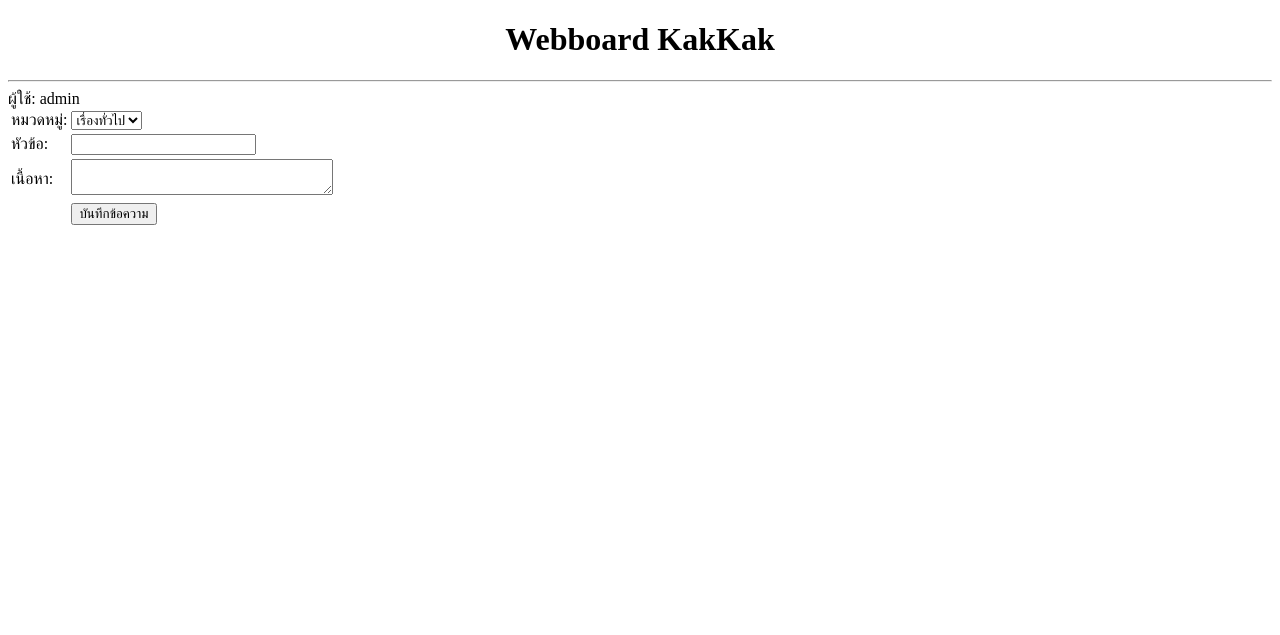
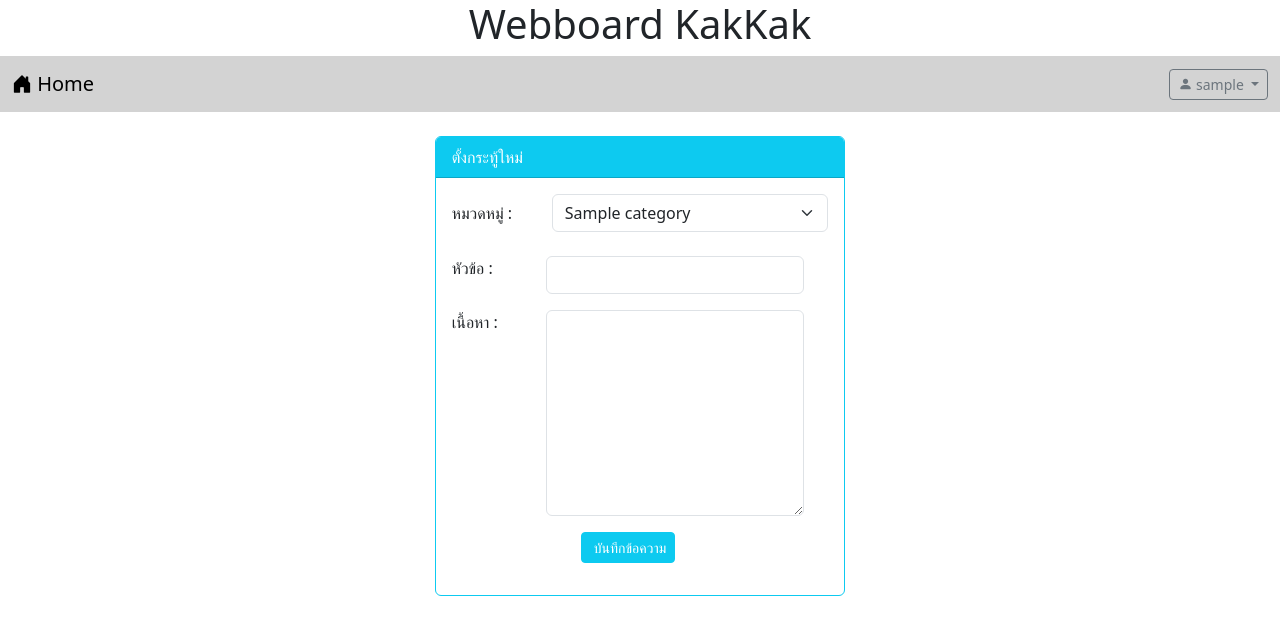
Before and after one commit to Kanonphatchada/WEBAPP, a PHP site: page /newpost.php in a window 1280 px wide. Shown: the top 635 px of the page. Run offline with PHP 8.4, Linux system fonts and the light colour scheme; the visitor is signed in with stand-in values (Sample User, id 1); tables that the repository leaves empty or names only in its code hold one stand-in row (values such as "Sample post").

Commit message:
work 9
work 9

```diff
--- a/newpost.php
+++ b/newpost.php
@@ -10,26 +10,62 @@ if(!isset($_SESSION['id'])){
 <head>
     <meta charset="UTF-8">
     <meta name="viewport" content="width=device-width, initial-scale=1.0">
+    <link href="https://cdn.jsdelivr.net/npm/bootstrap@5.3.3/dist/css/bootstrap.min.css" rel="stylesheet" integrity="sha384-QWTKZyjpPEjISv5WaRU9OFeRpok6YctnYmDr5pNlyT2bRjXh0JMhjY6hW+ALEwIH" crossorigin="anonymous">
+    <script src="https://cdn.jsdelivr.net/npm/bootstrap@5.3.3/dist/js/bootstrap.bundle.min.js" integrity="sha384-YvpcrYf0tY3lHB60NNkmXc5s9fDVZLESaAA55NDzOxhy9GkcIdslK1eN7N6jIeHz" crossorigin="anonymous"></script>
+    <link rel="stylesheet" href="https://cdn.jsdelivr.net/npm/bootstrap-icons@1.11.3/font/bootstrap-icons.min.css">
     <title>Newpost</title>
 </head>
 <body>
     <h1 style="text-align: center;">Webboard KakKak</h1>
-    <hr>
-    ผู้ใช้: <?php echo $_SESSION['username'];?>
-    <form>
-        <table>
-            <tr><td>หมวดหมู่:</td>
-                <td>
-                <select>
-                    <option value="general">เรื่องทั่วไป</option>
-                    <option value="study">เรื่องเรียน</option>
-                </select>
-                </td>
-            </tr>
-            <tr><td>หัวข้อ:</td><td><input type="text"></td></tr>
-            <tr><td>เนื้อหา:</td><td><textarea cols="30" rows="2"></textarea></td></tr>
-            <tr><td></td><td><input type="submit" value="บันทึกข้อความ"></td></tr>
-        </table>
-    </form>
+    <?php include "nav.php" ?>
+			<div class="row mt-4">
+        		<div class="col-sm-8 col-md-6 col-lg-4 mx-auto">
+
+    <div class="card text-dark bg-white border-info">
+        <div class="card-header bg-info text-white">ตั้งกระทู้ใหม่</div>
+        <div class="card-body">
+            <form action="newpost_save.php" method="post">
+                <div class="row mb-3">
+                <label class="col-lg-3 col-form-label">หมวดหมู่ :</label>
+                <div class="col-lg-9">
+                    <select name="category" class="form-select">
+                    <?php
+                       $conn =new PDO("mysql:host=localhost;dbname=webboard; charset=utf8","root","");
+                       $sql="SELECT * FROM category";
+                       foreach($conn -> query($sql) as $row) {
+                        echo "<option value=".$row['id'].">".$row['name']."</option>";
+                       }
+                       $conn=null;
+                    ?>
+                    </select>
+                    <br>
+                </div>
+                <div class="row mb-3">
+                    <label class="col-lg-3 col-from-label">หัวข้อ :</label>
+                    <div class="col-lg-9">
+                        <input type="text" name=topic class="form-control" required>
+                    </div>
+                </div>
+                <div class="row mb-3">
+                    <label class="col-lg-3 col-from-label">เนื้อหา :</label>
+                    <div class="col-lg-9">
+                    <textarea class="form-control" name="comment" rows="8" required></textarea>
+                    </div>
+                </div>
+                <div class="row">
+                    <div class=col-lg-12>
+                        <center>
+                            <button type="submit" class="btn btn-info btn-sm text-white">
+                                <i class="bi bi-caret-right-sqquare me-1"></i>บันทึกข้อความ
+                            </button>
+                        </center>
+                    </div>
+                </div>
+            </form>
+        </div>
+
+    </div>
+            </div>
+            </div>
 </body>
 </html>
```
Also changed, not shown: index.php (+23 -10 lines), newpost_save.php (added, +16 -0 lines), register.php (+13 -2 lines), register_save.php (+13 -5 lines), verify.php (+13 -16 lines).
